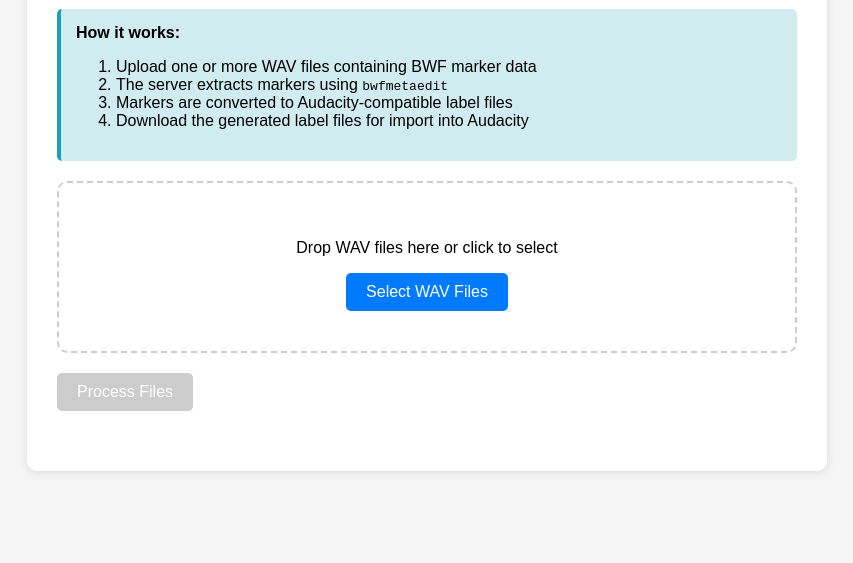
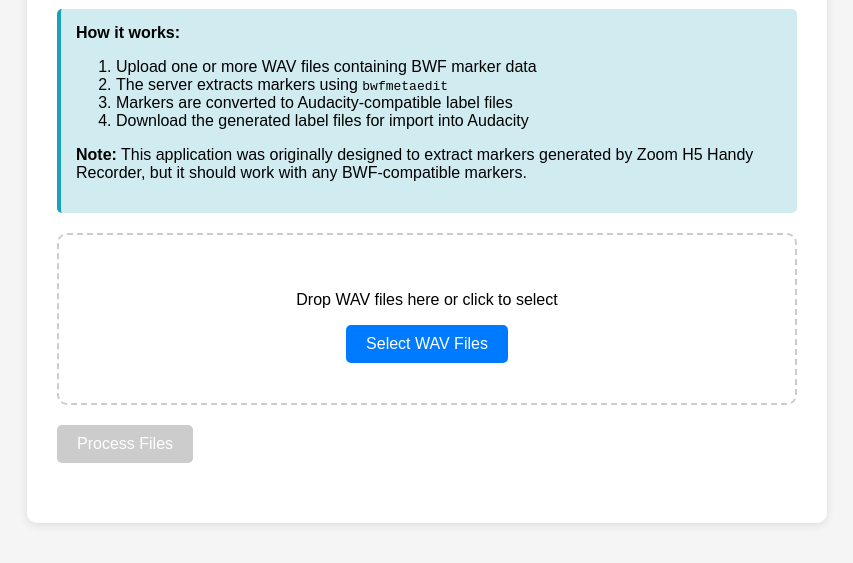
Before and after one commit to tarator/bwf-marker-extractor, a website: page public/index.html in a window 1280 px wide. Shown: the part 129-692 px from the top of the page, without its empty margins (213-1066 px from the left). Drawn offline with Linux system fonts and the light colour scheme.

Commit message:
Add info about Zoom H5

```diff
--- a/public/index.html
+++ b/public/index.html
@@ -269,6 +269,8 @@
                 <li>Markers are converted to Audacity-compatible label files</li>
                 <li>Download the generated label files for import into Audacity</li>
             </ol>
+            <p><strong>Note:</strong> This application was originally designed to extract markers generated by Zoom H5
+                Handy Recorder, but it should work with any BWF-compatible markers.</p>
         </div>
 
         <div class="upload-area" id="uploadArea">
```
